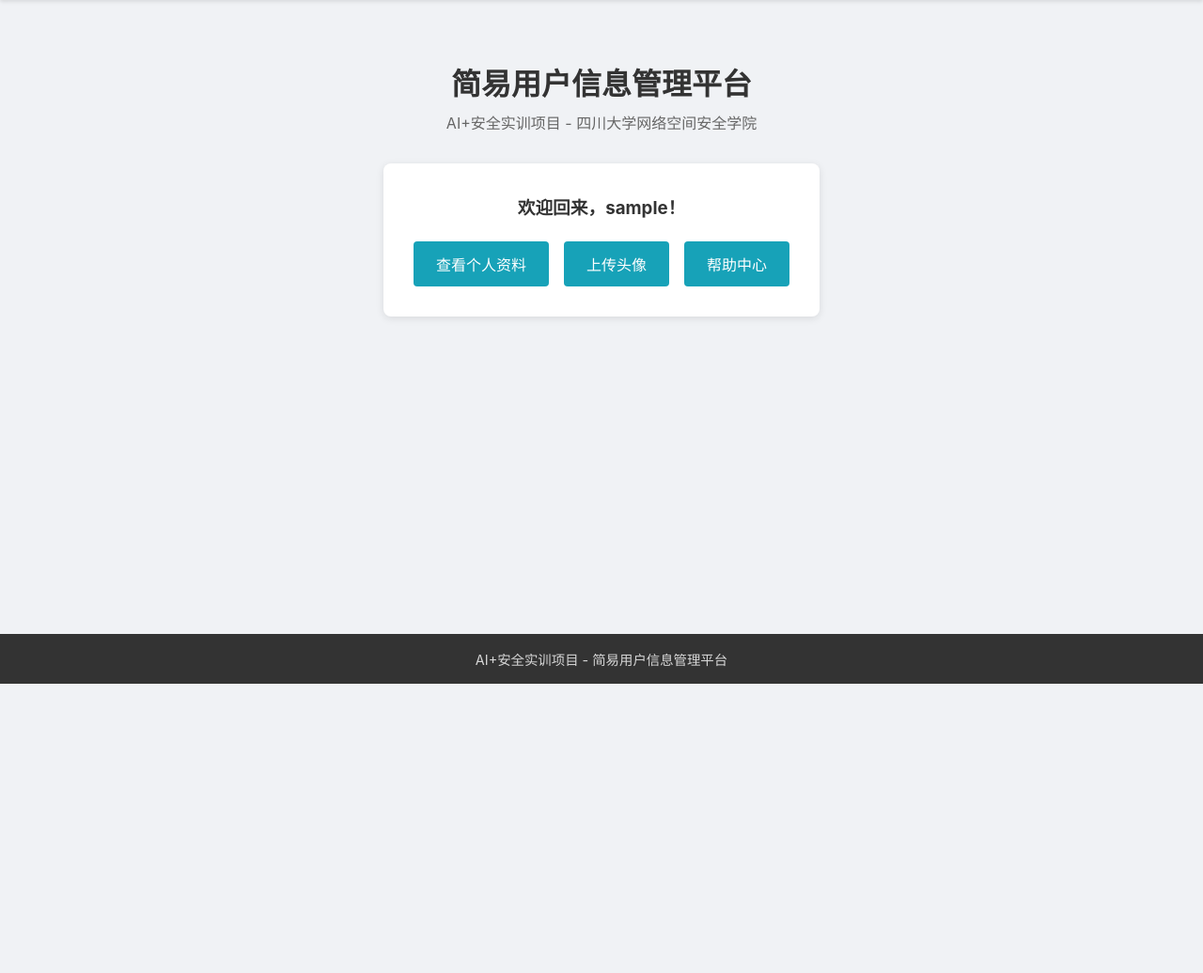
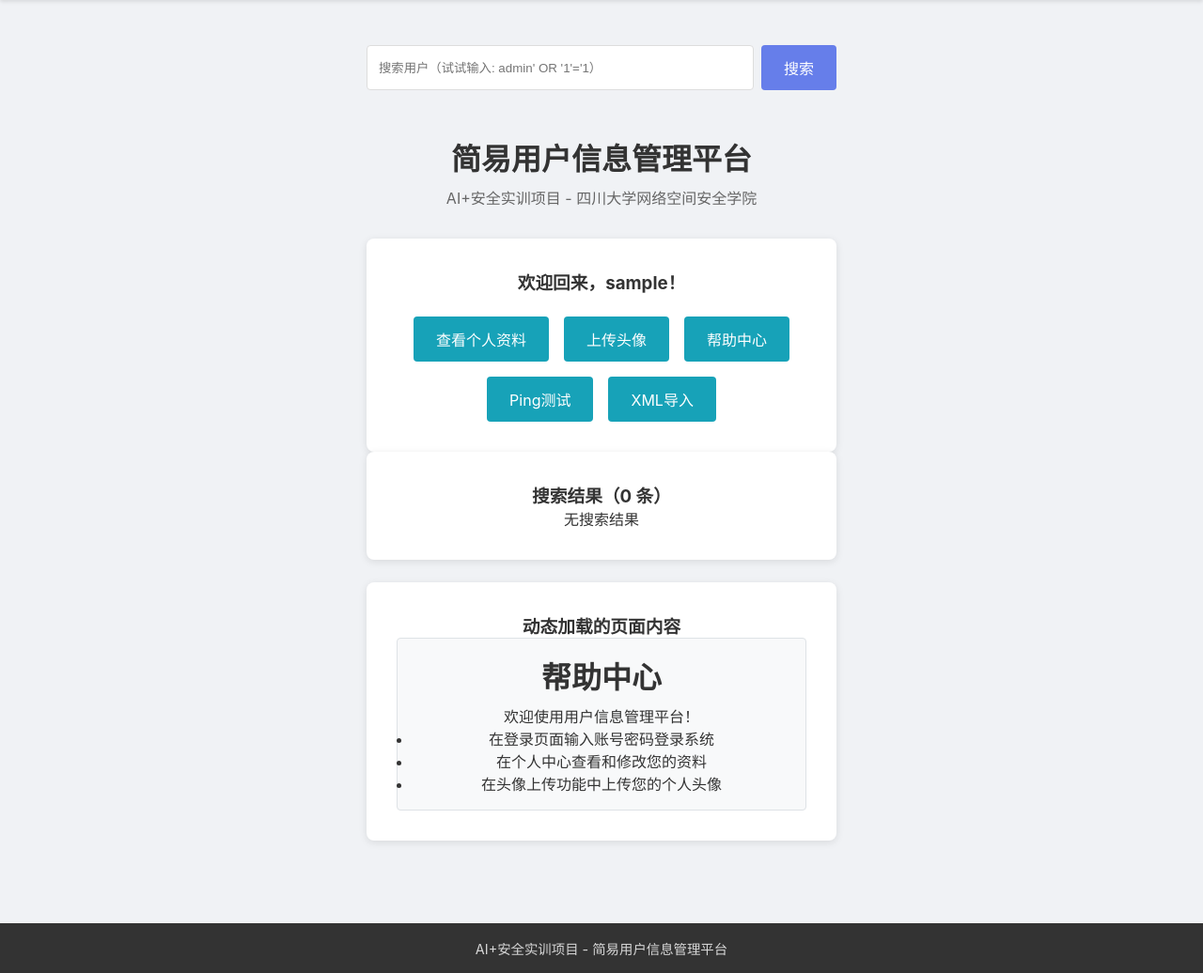
Before and after one commit to mcc0624/AI-Security-Lab, a Flask app: page /page in a window 1280 px wide. Shown: the part 72-1108 px from the top of the page at 94% size. Before the commit the page ends 800 px from the top, so only its background shows below. Run offline with Flask 3, Linux system fonts and the light colour scheme; the visitor is signed in with stand-in values (Sample User, id 1).

Commit message:
fix: 修复漏洞复现问题并验证全部10天漏洞通过
修复内容：
- core/page_loader.py: LFI路径遍历修复（支持精确路径+html后缀）
- core/password_manager.py: CSRF测试时同步更新内存用户存储
- core/url_fetcher.py: SSRF改用urllib以支持file://协议
- templates/index.html: 渲染所有漏洞数据(user_info/page_content/search_results等)
- templates/base.html: 添加搜索栏
- templates/login.html: 添加消息提示显示
- static/css/style.css: 添加漏洞高亮、表格、提示框等样式
- 更新LFI测试路径文档

验证结果：全部10天17个漏洞可复现

```diff
--- a/core/page_loader.py
+++ b/core/page_loader.py
@@ -20,25 +20,30 @@ def load_page(page_name):
     - 文件内容直接返回，可实现任意文件读取
 
     复现方法：
-      GET /page?name=../../etc/passwd
-      GET /page?name=../../core/auth.py
-      GET /page?name=../../../etc/shadow
+      GET /page?name=../../../etc/passwd      （读取系统文件）
+      GET /page?name=../core/auth.py           （读取项目源码）
+      GET /page?name=../app.py                 （读取主应用代码）
 
     VULN-15: 远程文件包含（RFI）
     若 allow_url_include 开启，甚至可包含远程文件。
     ============================================================
     """
     # 危险！直接拼接路径，未做白名单校验
+    # 攻击者可通过路径穿越（../）读取系统任意文件
     file_path = os.path.join(PAGES_DIR, page_name)
 
-    # 危险！添加了 .html 后缀但仍可绕过（使用 %00 截断或 ? 参数）
-    # 在某些 Python 版本中，路径遍历仍然有效
-    if not file_path.endswith('.html'):
-        file_path = file_path + '.html'
-
+    # 危险！先尝试精确路径，不存在则加 .html 后缀
+    # 但未校验 ../ 等路径穿越字符，导致 LFI 漏洞
     if os.path.exists(file_path):
         with open(file_path, 'r', encoding='utf-8') as f:
             content = f.read()
         return {"success": True, "content": content}
-    else:
-        return {"success": False, "message": "页面不存在"}
+
+    # 尝试加 .html 后缀（正常页面访问）
+    file_path_html = file_path + '.html'
+    if os.path.exists(file_path_html):
+        with open(file_path_html, 'r', encoding='utf-8') as f:
+            content = f.read()
+        return {"success": True, "content": content}
+
+    return {"success": False, "message": "页面不存在"}
--- a/static/css/style.css
+++ b/static/css/style.css
@@ -300,3 +300,83 @@ body {
         align-items: center;
     }
 }
+
+/* ===== 漏洞教学专用 ===== */
+.vuln-highlight {
+    background: #fff3cd;
+    color: #dc3545;
+    font-weight: bold;
+    padding: 2px 8px;
+    border-radius: 3px;
+    border: 1px dashed #dc3545;
+}
+
+.vuln-tip {
+    margin-top: 10px;
+    padding: 8px 12px;
+    background: #f8d7da;
+    border-radius: 4px;
+    font-size: 0.9rem;
+    color: #721c24;
+}
+
+.alert {
+    padding: 12px;
+    border-radius: 4px;
+    margin-bottom: 1rem;
+}
+
+.alert-success {
+    background: #d4edda;
+    color: #155724;
+    border: 1px solid #c3e6cb;
+}
+
+.alert-danger {
+    background: #f8d7da;
+    color: #721c24;
+    border: 1px solid #f5c6cb;
+}
+
+/* ===== 表格 ===== */
+.table {
+    width: 100%;
+    border-collapse: collapse;
+    margin-top: 1rem;
+}
+
+.table th, .table td {
+    border: 1px solid #dee2e6;
+    padding: 8px 12px;
+    text-align: left;
+}
+
+.table th {
+    background: #f0f2f5;
+    font-weight: 600;
+}
+
+.table tr:hover {
+    background: #f8f9fa;
+}
+
+/* ===== 搜索栏 ===== */
+.search-bar {
+    display: flex;
+    gap: 8px;
+    margin: 1rem 0;
+}
+
+.search-bar input {
+    flex: 1;
+    padding: 8px 12px;
+    border: 1px solid #ddd;
+    border-radius: 4px;
+}
+
+.page-content {
+    padding: 1rem;
+    background: #f8f9fa;
+    border-radius: 4px;
+    border: 1px solid #dee2e6;
+}
--- a/templates/base.html
+++ b/templates/base.html
@@ -24,6 +24,14 @@
         </div>
     </nav>
     <main class="container">
+        {% if session.get('username') %}
+        <div class="search-bar">
+            <form action="/search" method="GET" style="display:flex;gap:8px;width:100%;">
+                <input type="text" name="keyword" placeholder="搜索用户（试试输入: admin' OR '1'='1）" style="flex:1;">
+                <button type="submit" class="btn btn-primary">搜索</button>
+            </form>
+        </div>
+        {% endif %}
         {% block content %}{% endblock %}
     </main>
     <footer class="footer">
--- a/templates/index.html
+++ b/templates/index.html
@@ -12,6 +12,8 @@
                 <a href="/profile" class="btn btn-info">查看个人资料</a>
                 <a href="/upload" class="btn btn-info">上传头像</a>
                 <a href="/page?name=help" class="btn btn-info">帮助中心</a>
+                <a href="/ping" class="btn btn-info">Ping测试</a>
+                <a href="/xml-import" class="btn btn-info">XML导入</a>
             </div>
         </div>
     {% else %}
@@ -23,5 +25,70 @@
             </div>
         </div>
     {% endif %}
+
+    {% if message %}
+    <div class="alert alert-success">{{ message }}</div>
+    {% endif %}
+
+    {% if error %}
+    <div class="alert alert-danger">{{ error }}</div>
+    {% endif %}
+
+    {% if user_info %}
+    <div class="card">
+        <h3>登录响应数据（含敏感信息）</h3>
+        <p><strong>用户名:</strong> {{ user_info.username }}</p>
+        <p><strong>密码:</strong> <span class="vuln-highlight">{{ user_info.password }}</span> ⚠️ 密码泄露！</p>
+        <p><strong>邮箱:</strong> {{ user_info.email }}</p>
+        <p><strong>手机:</strong> {{ user_info.phone }}</p>
+        <p><strong>角色:</strong> {{ user_info.role }}</p>
+        <p><strong>余额:</strong> {{ user_info.balance }}</p>
+        <div class="vuln-tip">💡 漏洞：登录响应中包含密码字段，攻击者可抓包获取</div>
+    </div>
+    {% endif %}
+
+    {% if search_results is not none %}
+    <div class="card">
+        <h3>搜索结果（{{ search_results|length }} 条）</h3>
+        {% if search_results %}
+        <table class="table">
+            <tr><th>ID</th><th>用户名</th><th>邮箱</th><th>手机</th></tr>
+            {% for row in search_results %}
+            <tr>
+                <td>{{ row[0] }}</td>
+                <td>{{ row[1] }}</td>
+                <td>{{ row[3] }}</td>
+                <td>{{ row[4] }}</td>
+            </tr>
+            {% endfor %}
+        </table>
+        {% else %}
+        <p>无搜索结果</p>
+        {% endif %}
+    </div>
+    {% endif %}
+
+    {% if page_content %}
+    <div class="card">
+        <h3>动态加载的页面内容</h3>
+        <div class="page-content">{{ page_content | safe }}</div>
+    </div>
+    {% endif %}
+
+    {% if page_error %}
+    <div class="alert alert-danger">{{ page_error }}</div>
+    {% endif %}
+
+    {% if fetch_result %}
+    <div class="card">
+        <h3>URL 抓取结果</h3>
+        {% if fetch_result.success %}
+        <p><strong>状态码:</strong> {{ fetch_result.status_code }}</p>
+        <pre class="console-output">{{ fetch_result.content }}</pre>
+        {% else %}
+        <p class="error-message">{{ fetch_result.message }}</p>
+        {% endif %}
+    </div>
+    {% endif %}
 </div>
 {% endblock %}
--- a/templates/login.html
+++ b/templates/login.html
@@ -10,6 +10,12 @@
         默认账号: admin / admin123
         ============================================================
     -->
+    {% if message %}
+    <div class="alert alert-success">{{ message }}</div>
+    {% endif %}
+    {% if error %}
+    <div class="alert alert-danger">{{ error }}</div>
+    {% endif %}
     <form id="loginForm" method="POST" action="/login">
         <div class="form-group">
             <label for="username">用户名</label>
```
Also changed, not shown: core/password_manager.py (+8 -0 lines), core/url_fetcher.py (+10 -5 lines).
